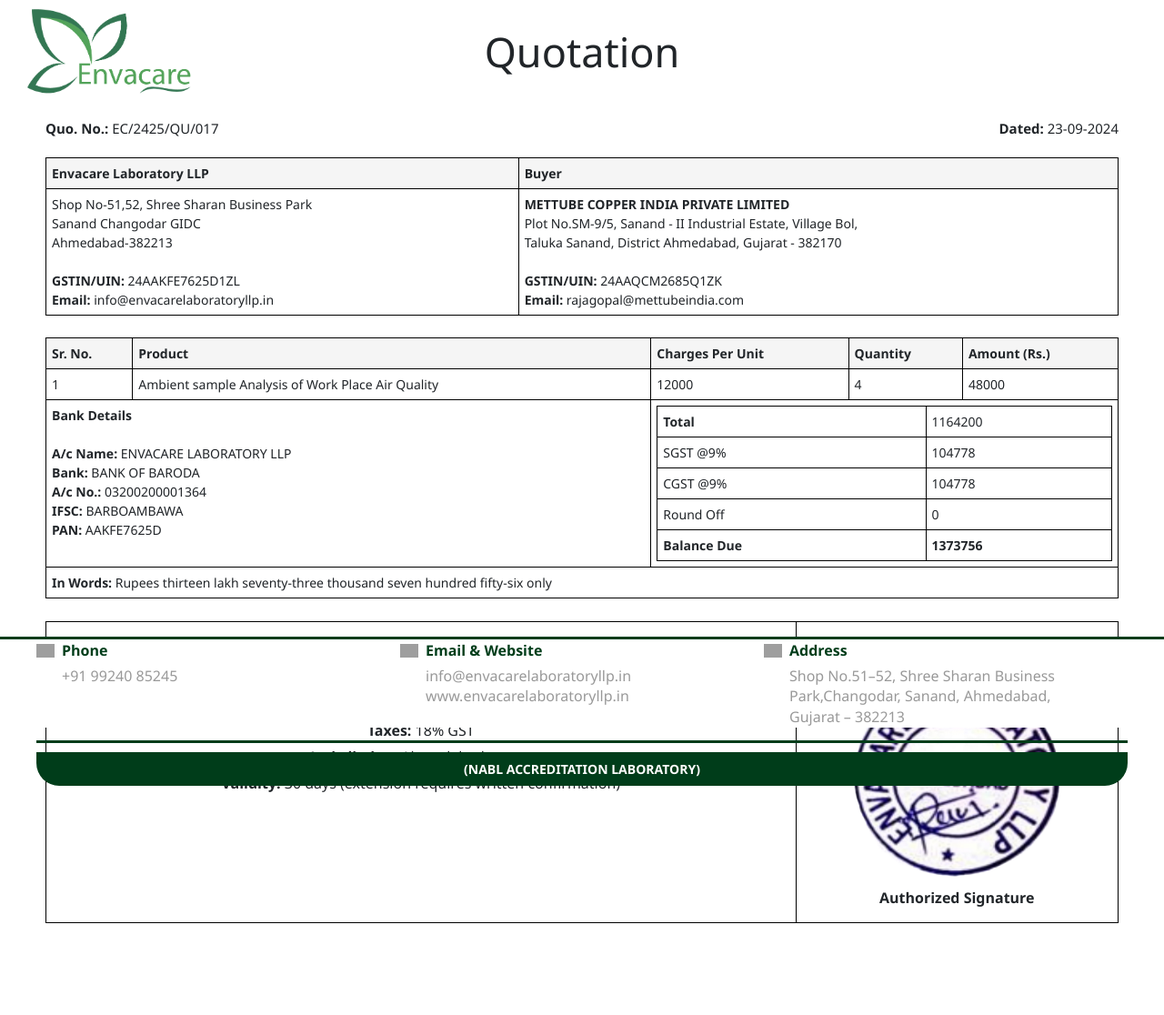
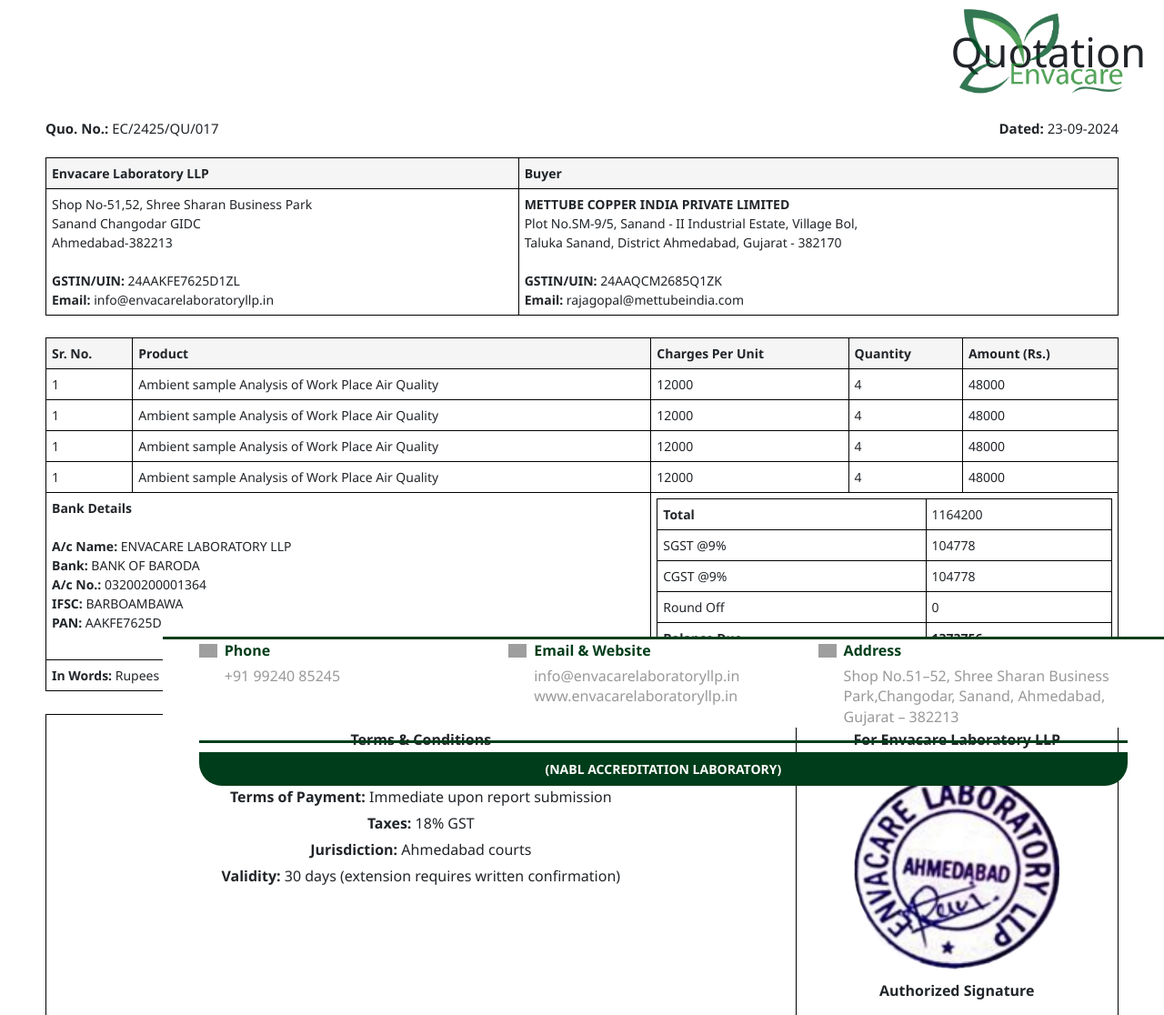
Before and after one commit to Rajmaheta009/envacare_project_frontend, a Python web app: template pdf_converter_files/template/quotation.html in a window 1280 px wide. Shown: the top 1116 px of the page at 91% size. Before the commit the page ends 1015 px from the top, so only its background shows below. Run offline with Jinja, Linux system fonts and the light colour scheme; the template is opened without the code that fills it, so the values that code supplies are empty; grey boxes are pictures that could not be loaded.

Commit message:
set columns structure

```diff
--- a/pages/quick_result.py
+++ b/pages/quick_result.py
@@ -235,7 +235,7 @@
 
                 if st.session_state.selected_group_data:
                     st.markdown("### 📊 Selected Group Table")
-                    df_group = pd.DataFrame(st.session_state.selected_group_data)
+                    df_group = pd.DataFrame(st.session_state.selected_group_data)[["Name", "Result", "Unit", "Protocol"]]
                     st.dataframe(df_group)
 
                     def to_excel(df):
--- a/pdf_converter_files/template/quotation.html
+++ b/pdf_converter_files/template/quotation.html
@@ -21,7 +21,6 @@
         header,
         footer {
             position: fixed;
-            left: 0;
             right: 0;
             background: #fff;
             z-index: 999;
@@ -184,7 +183,7 @@
 
         @media print {
             body {
-                margin-bottom: 150px;
+                margin-bottom: 170px !important;
             }
             header,
             footer {
@@ -192,8 +191,8 @@
             }
             .content {
                 padding-top: 140px !important;
-                padding-bottom: 130px !important;
-                min-height: calc(100vh - 270px);
+                padding-bottom: 200px !important;
+                min-height: calc(100vh - 340px);
             }
             table,
             tr,
@@ -203,9 +202,15 @@
                 break-inside: avoid;
             }
             .terms-container {
+                page-break-inside: avoid !important;
+                break-inside: avoid !important;
+                margin-top: 25px !important;
+                margin-bottom: 200px !important;
+                min-height: 250px;
+            }
+            .terms-break {
+                break-before: page;
                 page-break-before: always;
-                margin-top: 120px !important;
-                margin-bottom: 120px !important;
             }
         }
     </style>
@@ -264,6 +269,28 @@
                     <td>4</td>
                     <td>48000</td>
                 </tr>
+                <tr>
+                    <td>1</td>
+                    <td>Ambient sample Analysis of Work Place Air Quality</td>
+                    <td>12000</td>
+                    <td>4</td>
+                    <td>48000</td>
+                </tr>
+                <tr>
+                    <td>1</td>
+                    <td>Ambient sample Analysis of Work Place Air Quality</td>
+                    <td>12000</td>
+                    <td>4</td>
+                    <td>48000</td>
+                </tr>
+                <tr>
+                    <td>1</td>
+                    <td>Ambient sample Analysis of Work Place Air Quality</td>
+                    <td>12000</td>
+                    <td>4</td>
+                    <td>48000</td>
+                </tr>
+
             </tbody>
             <tr>
                 <td colspan="2">
```
Also changed, not shown: pdf_converter_files/qoutation_invoice_maker.py (+7 -7 lines), 2 other files.
